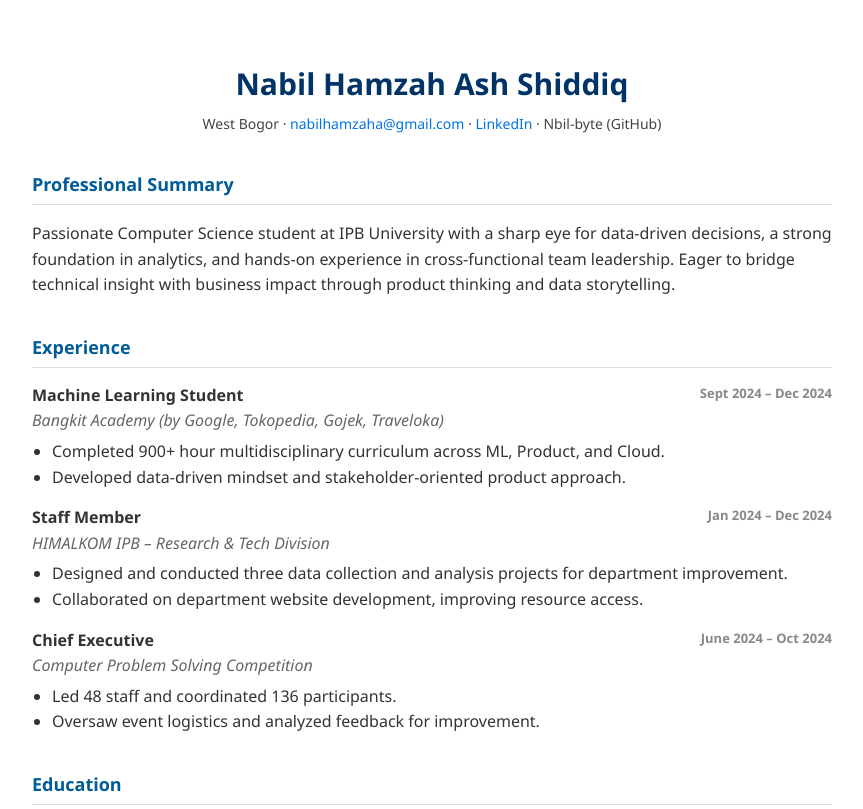
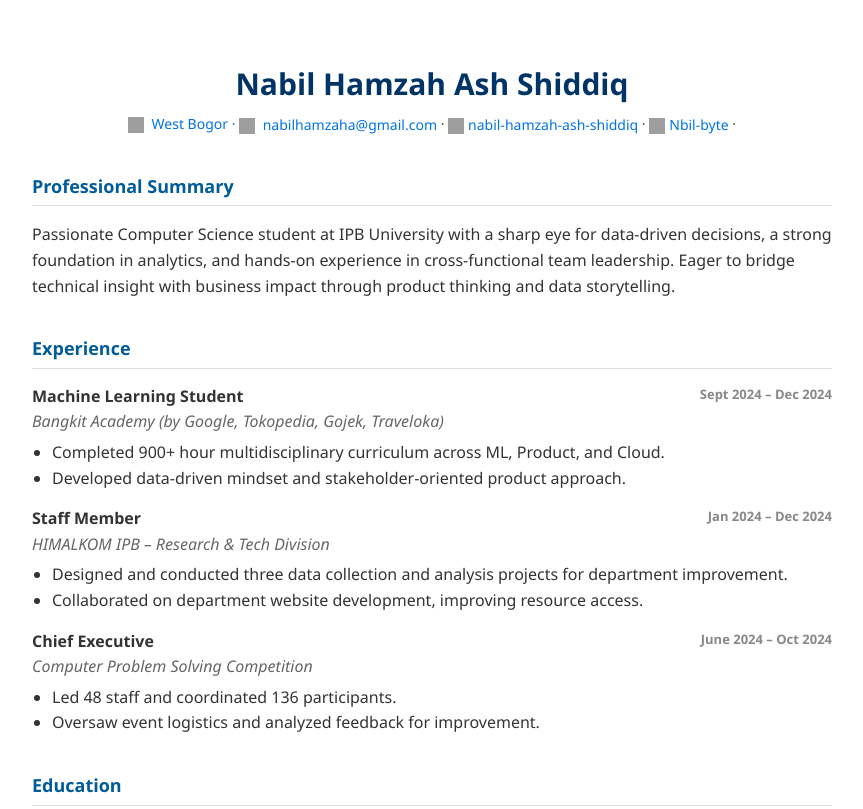
Before and after one commit to Nbil-byte/cvcv, a plain HTML site: page index.html in a window 1280 px wide. Shown: the top 809 px of the page, without its empty margins (208-1071 px from the left). Drawn offline with Linux system fonts and the light colour scheme; grey boxes are pictures that could not be loaded.

Commit message:
Update index.html

```diff
--- a/index.html
+++ b/index.html
@@ -93,9 +93,19 @@
 
   <h1>Nabil Hamzah Ash Shiddiq</h1>
   <div class="contact">
-    West Bogor · <a href="mailto:nabilhamzaha@gmail.com">nabilhamzaha@gmail.com</a> ·
-    <a href="https://linkedin.com/in/nabil-hamzah-ash-shiddiq">LinkedIn</a> ·
-    Nbil-byte (GitHub)
+    <a>
+    <img src="https://cdn.jsdelivr.net/gh/simple-icons/simple-icons/icons/googlemaps.svg" alt="Location" style="width:16px;height:16px;vertical-align:middle;margin-right:4px;">
+    West Bogor · </a>
+    <a href="mailto:nabilhamzaha@gmail.com" style="vertical-align:middle;">
+      <img src="https://cdn.jsdelivr.net/gh/simple-icons/simple-icons/icons/gmail.svg" alt="Email" style="width:16px;height:16px;vertical-align:middle;margin-right:4px;">
+      nabilhamzaha@gmail.com
+    </a> ·
+    <a href="https://linkedin.com/in/nabil-hamzah-ash-shiddiq" style="vertical-align:middle;">
+      <img src="https://cdn.jsdelivr.net/gh/simple-icons/simple-icons/icons/linkedin.svg" alt="LinkedIn" style="width:16px;height:16px;vertical-align:middle;margin-right:4px;">nabil-hamzah-ash-shiddiq
+    </a> ·
+    <a href="https://github.com/Nbil-byte" style="vertical-align:middle;">
+      <img src="https://cdn.jsdelivr.net/gh/simple-icons/simple-icons/icons/github.svg" alt="GitHub" style="width:16px;height:16px;vertical-align:middle;margin-right:4px;">Nbil-byte
+    </a> ·
   </div>
 
   <h2>Professional Summary</h2>
```
